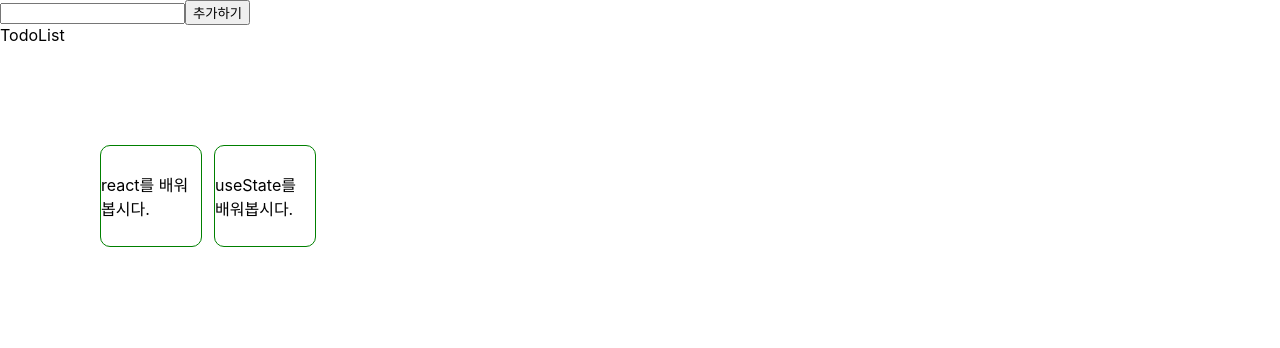
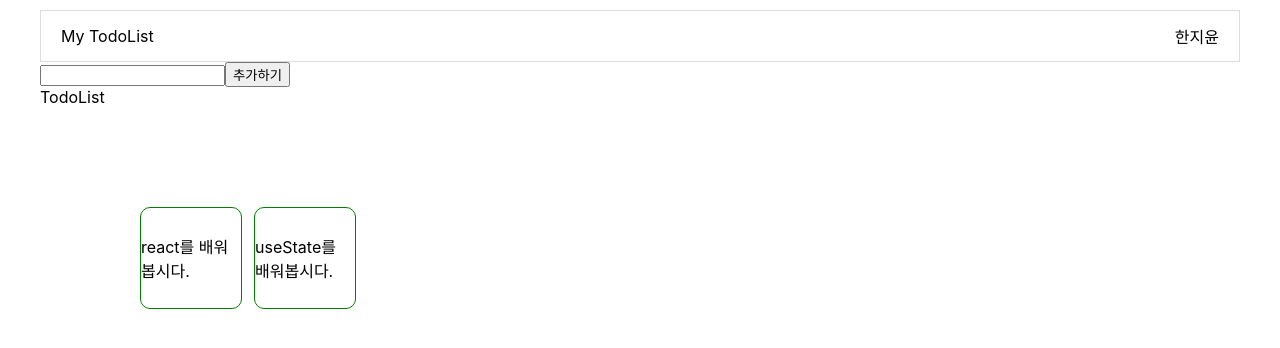
Before and after one commit to JellyKingdom/react-exam1, a React (Create React App) app: page / in a window 1280 px wide. Shown: the top 348 px of the page. Built offline with nearby package versions, Linux system fonts and the light colour scheme.

Commit message:
feat: component

```diff
--- a/src/App.css
+++ b/src/App.css
@@ -14,3 +14,22 @@
   align-items: center;
   justify-content: center;
 }
+
+/*Layout*/
+.layout {
+    margin: 10px auto auto;
+    max-width: 1200px;
+    min-width: 800px;
+}
+
+
+.header {
+    align-items: center;
+    border: 1px solid #ddd;
+
+    display: flex;
+    justify-content: space-between;
+
+    height: 50px;
+    padding: 0 20px;
+}
--- a/src/App.js
+++ b/src/App.js
@@ -6,9 +6,33 @@ function App() {
     const [todos, setTodos] = useState([
         { id: 1, title: "react를 배워봅시다." },
         { id: 2, title: "useState를 배워봅시다." },
+    ]);
 
-  ]);
-    const [title, setTitle] = useState('');
+    return (
+        <>
+            <Layout>
+                <Form todos={todos} setTodos={setTodos}/>
+            </Layout>
+        </>
+    );
+}
+
+const Layout = (props) => {
+    return (
+        <>
+            <div className="layout">
+                <div className="header">
+                    <div>My TodoList</div>
+                    <div>한지윤</div>
+                </div>
+                <div>{props.children}</div>
+            </div>
+        </>
+    );
+};
+
+const Form = ({ todos, setTodos }) => {
+    const [title, setTitle] = useState("");
 
     const titleChangeHandler = (e) => {
         setTitle(e.target.value);
@@ -18,10 +42,11 @@ function App() {
         const newTodos = {
             id: todos.length + 1,
             title,
-      }
+        };
 
-      setTodos([...todos,newTodos]);
+        setTodos([...todos, newTodos]);
     };
+
     return (
         <>
             <div>
@@ -32,27 +57,20 @@ function App() {
             </div>
             <div> TodoList</div>
             <div className="app-style">
-              {
-                todos.map(function(todo){
-                  return(
-                    <Todo
-                      key={todo.id}
-                      todo={todo}
-                    />
-                  )
-                })
-              }
+                {todos.map(function (todo) {
+                    return <Todo key={todo.id} todo={todo} />;
+                })}
             </div>
         </>
     );
-}
+};
 
-const Todo = ({todo}) => {
+const Todo = ({ todo }) => {
     return (
         <div key={todo.id} className="component-style">
             {todo.title}
         </div>
     );
-}
+};
 
 export default App;
```
Lines whose indentation alone changed are shown as unchanged.
